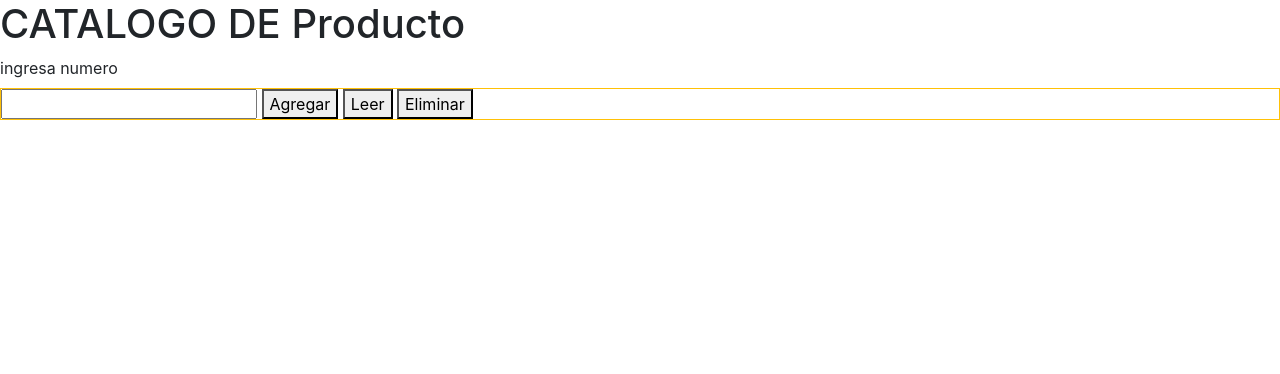
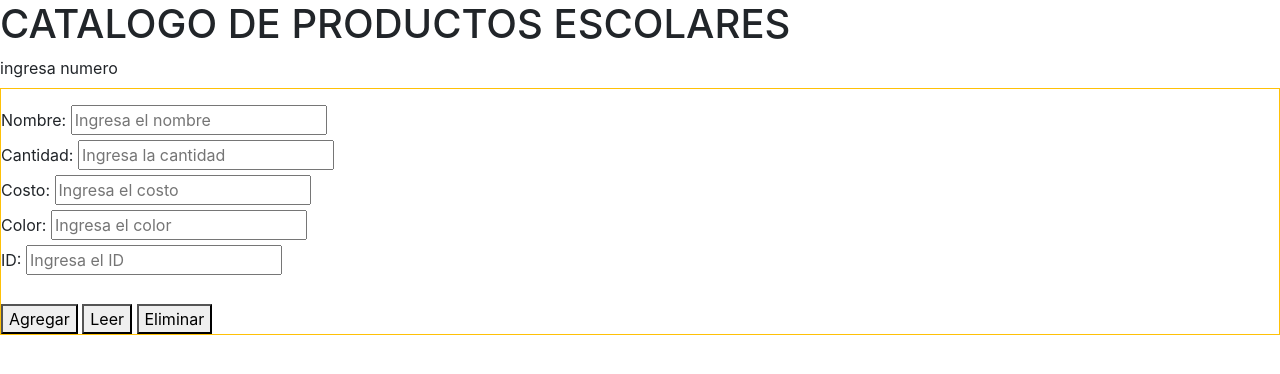
Before and after one commit to daquin0/parcial1, a website: page inde.html in a window 1280 px wide. Drawn offline with nearby package versions, Linux system fonts and the light colour scheme.

Commit message:
Update inde.html

```diff
--- a/inde.html
+++ b/inde.html
@@ -14,16 +14,36 @@
   </head>
   <body>
     <h1>
-         CATALOGO DE Producto
+         CATALOGO DE PRODUCTOS ESCOLARES
     </h1>
+
 
     <label for="numero">ingresa numero</label>
     <div class="form-group border border-warning">
-    <input type="text" id="numero">
-    <button type="button" id="btnPost">Agregar</button>
+        <div class="form-group"></div>
+        <label for="txtNombre">Nombre: </label>
+    <input type="text" id="txtNombre" placeholder="Ingresa el nombre">
+    <br>
+       <label for="nombre">Cantidad: </label>
+    <input type="text" id="cantidad" placeholder="Ingresa la cantidad">
+    <br>
+       <label for="nombre">Costo: </label>
+    <input type="text" id="costo" placeholder="Ingresa el costo">
+    <br>
+        <label for="nombre">Color: </label>
+    <input type="text" id="costo" placeholder="Ingresa el color">
+    <br>
+         <label for="nombre">ID: </label>
+    <input type="text" id="id"placeholder="Ingresa el ID">
+    <br>
+
+    <form method="POST" acton="/update">
+      <br>
+    <button type="button" id="btnAgregar">Agregar</button>
     <button type="button" id="btnConsultar">Leer</button>
     <button type="button" id="btnDelete">Eliminar</button>
+    </form>
     <div id="details"></div>
-    <script src="finale/app.js"></script>
+    <script src="app.js"></script>
   </body>
 </html>
```
